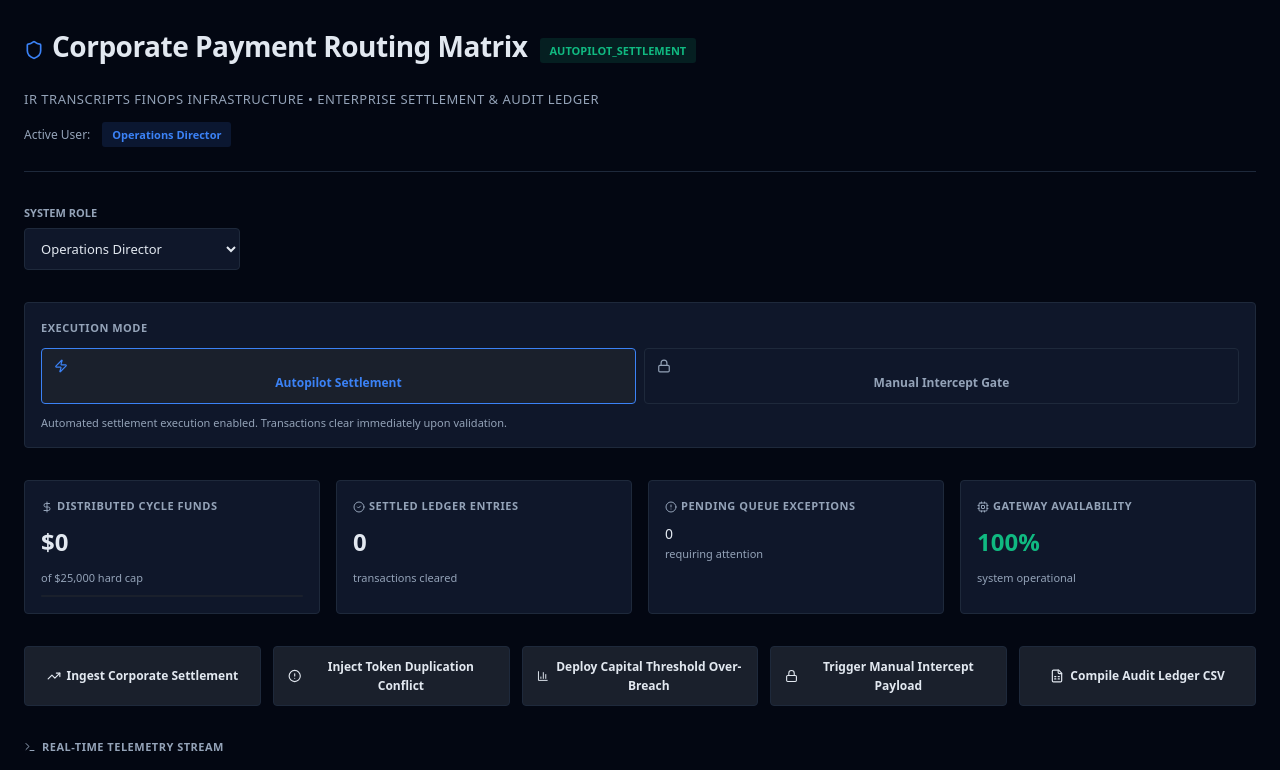
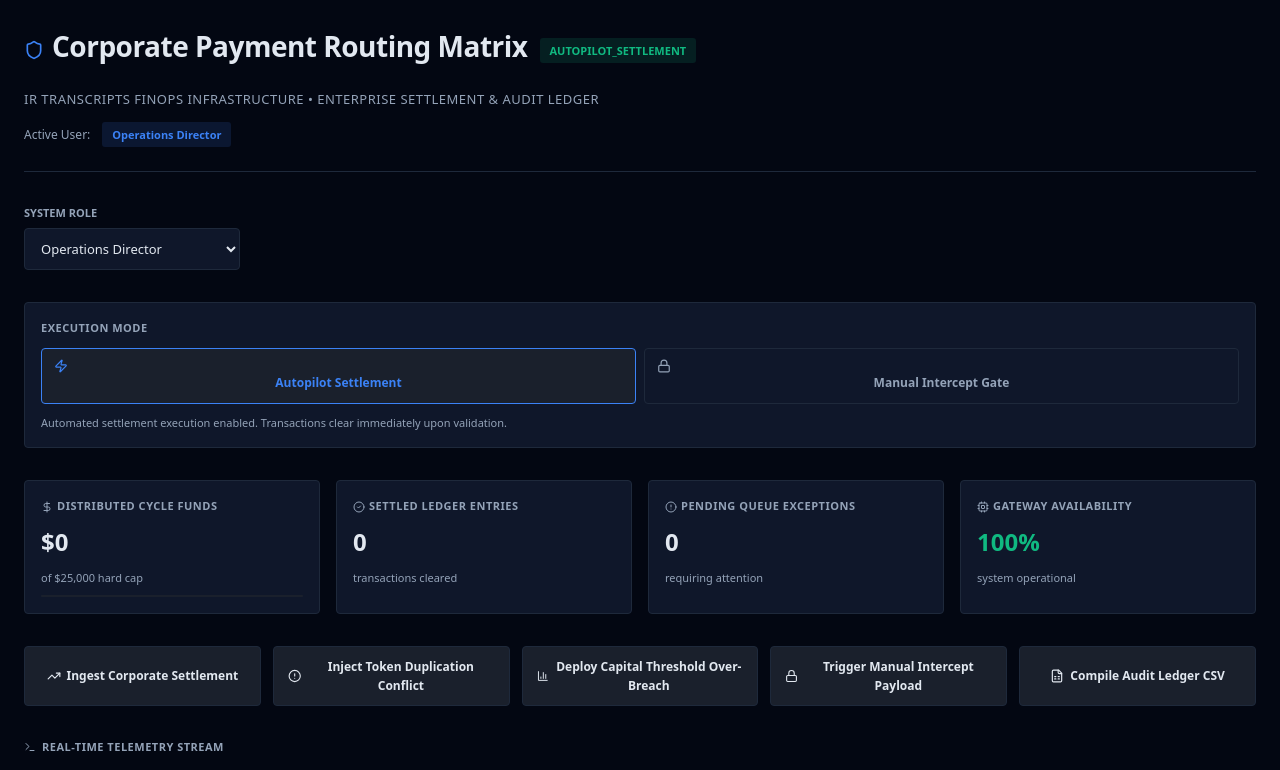
Before and after one commit to Elsavado/money-machine-controls, a Next.js app: page / in a window 1280 px wide. Shown: the top 770 px of the page. Built offline with nearby package versions, Linux system fonts and the light colour scheme.

Commit message:
Refactor inline styles for metric value div

```diff
--- a/src/app/page.tsx
+++ b/src/app/page.tsx
@@ -680,7 +680,7 @@ export default function CorporatePaymentDashboard() {
             <AlertCircle size={12} style={{ marginRight: '4px', display: 'inline-block' }} />
             Pending Queue Exceptions
           </div>
-          <div style={metricValueStyle} style={{ color: pendingQueueExceptions > 0 ? COLORS.accentAmber : COLORS.textPrimary }}>
+          <div style={{ ...metricValueStyle, color: pendingQueueExceptions > 0 ? COLORS.accentAmber : COLORS.textPrimary }}>
             {pendingQueueExceptions}
           </div>
           <div style={{ fontSize: '11px', color: COLORS.textSecondary }}>requiring attention</div>
```
